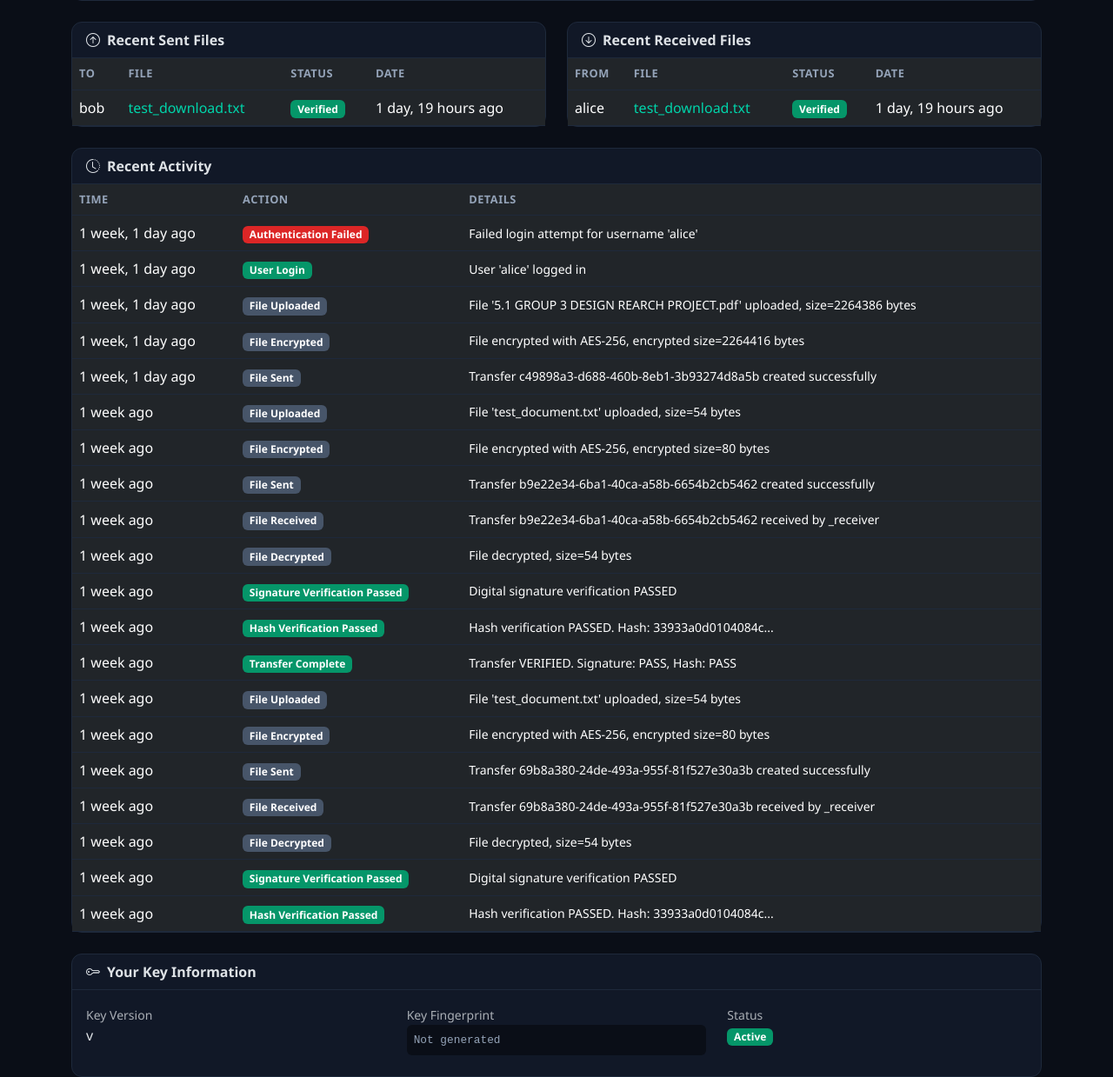
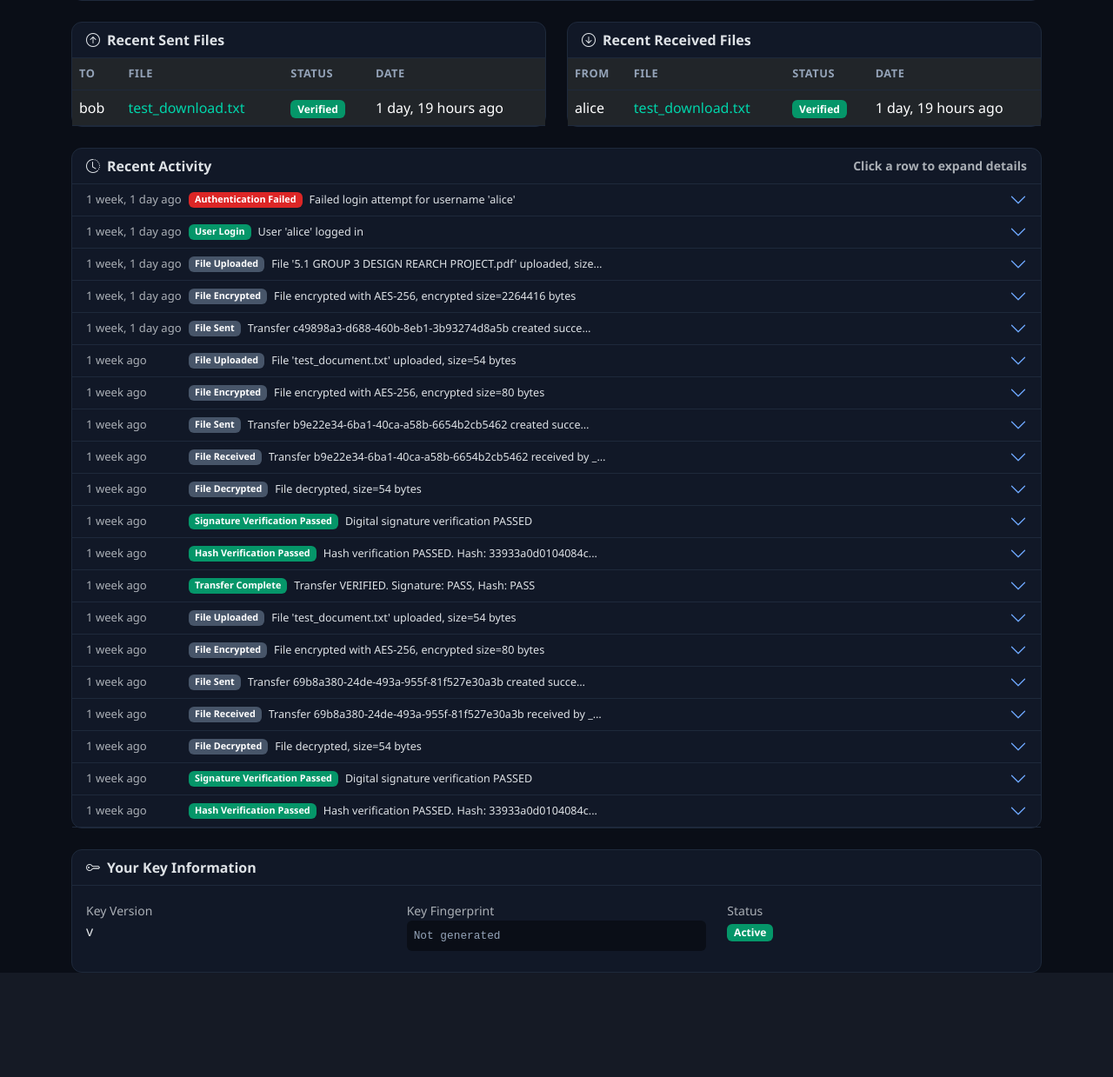
Before and after one commit to Brian679/cypherVault, a Django app: template core/templates/core/dashboard.html in a window 1280 px wide. Shown: the part 561-1800 px from the top of the page at 87% size. After the commit the page ends 1680 px from the top, so only its background shows below. Run offline with Django 5.2, Linux system fonts and the light colour scheme; data comes from the database, SQL or seed files in the repository; the template is opened without the code that fills it: values that come from a table or form of the project are taken from there, most other values are stand-ins (such as "Sample title", 1, 10 or a date in 2020).

Commit message:
Add expandable accordion for Recent Activity on dashboard

```diff
--- a/core/templates/core/dashboard.html
+++ b/core/templates/core/dashboard.html
@@ -169,30 +169,83 @@
 
 <!-- Recent Activity -->
 <div class="card mt-4">
-    <div class="card-header">
-        <i class="bi bi-clock-history me-2"></i>Recent Activity
+    <div class="card-header d-flex justify-content-between align-items-center">
+        <span><i class="bi bi-clock-history me-2"></i>Recent Activity</span>
+        {% if recent_logs %}
+        <small class="text-muted">Click a row to expand details</small>
+        {% endif %}
     </div>
     <div class="card-body p-0">
         {% if recent_logs %}
-        <div class="table-responsive">
-            <table class="table table-hover mb-0">
-                <thead>
-                    <tr>
-                        <th>Time</th>
-                        <th>Action</th>
-                        <th>Details</th>
-                    </tr>
-                </thead>
-                <tbody>
-                    {% for log in recent_logs %}
-                    <tr>
-                        <td>{{ log.timestamp|timesince }} ago</td>
-                        <td><span class="badge {{ log.action|action_badge }}">{{ log.get_action_display }}</span></td>
-                        <td class="small">{{ log.details|truncatechars:80 }}</td>
-                    </tr>
-                    {% endfor %}
-                </tbody>
-            </table>
+        <div class="accordion accordion-flush" id="activityAccordion">
+            {% for log in recent_logs %}
+            <div class="accordion-item" style="background: transparent; border-bottom: 1px solid var(--cv-border);">
+                <h2 class="accordion-header" id="actHead{{ forloop.counter }}">
+                    <button class="accordion-button collapsed px-3 py-2" type="button"
+                            data-bs-toggle="collapse" data-bs-target="#actBody{{ forloop.counter }}"
+                            aria-expanded="false" aria-controls="actBody{{ forloop.counter }}"
+                            style="background: transparent; color: var(--cv-text); font-size: 0.9rem; box-shadow: none;">
+                        <span class="d-flex align-items-center gap-2 flex-wrap w-100">
+                            <span class="text-muted" style="min-width: 110px; font-size: 0.82rem;">{{ log.timestamp|timesince }} ago</span>
+                            <span class="badge {{ log.action|action_badge }}">{{ log.get_action_display }}</span>
+                            <span class="small text-truncate" style="max-width: 400px;">{{ log.details|truncatechars:60 }}</span>
+                        </span>
+                    </button>
+                </h2>
+                <div id="actBody{{ forloop.counter }}" class="accordion-collapse collapse"
+                     aria-labelledby="actHead{{ forloop.counter }}" data-bs-parent="#activityAccordion">
+                    <div class="accordion-body px-4 py-3" style="background: var(--cv-bg); border-top: 1px solid var(--cv-border);">
+                        <div class="row g-3">
+                            <div class="col-md-6">
+                                <small class="text-muted d-block">Full Details</small>
+                                <span class="small">{{ log.details|default:"—" }}</span>
+                            </div>
+                            <div class="col-md-3">
+                                <small class="text-muted d-block">Actor</small>
+                                <span class="small">{{ log.actor.username|default:"system" }}</span>
+                            </div>
+                            <div class="col-md-3">
+                                <small class="text-muted d-block">Target User</small>
+                                <span class="small">{{ log.target_user.username|default:"—" }}</span>
+                            </div>
+                            <div class="col-md-3">
+                                <small class="text-muted d-block">IP Address</small>
+                                <span class="small font-monospace">{{ log.ip_address|default:"—" }}</span>
+                            </div>
+                            <div class="col-md-3">
+                                <small class="text-muted d-block">Verification</small>
+                                <span class="small">
+                                    {% if log.verification_result is None %}—
+                                    {% elif log.verification_result %}<span class="text-success"><i class="bi bi-check-circle"></i> Passed</span>
+                                    {% else %}<span class="text-danger"><i class="bi bi-x-circle"></i> Failed</span>
+                                    {% endif %}
+                                </span>
+                            </div>
+                            <div class="col-md-3">
+                                <small class="text-muted d-block">Timestamp</small>
+                                <span class="small">{{ log.timestamp|date:"M d, Y H:i:s" }}</span>
+                            </div>
+                            <div class="col-md-3">
+                                <small class="text-muted d-block">Transfer</small>
+                                <span class="small">
+                                    {% if log.transfer %}
+                                    <a href="{% url 'transfer_detail' log.transfer.id %}" style="color: var(--cv-primary);">
+                                        {{ log.transfer.original_filename|truncatechars:20 }}
+                                    </a>
+                                    {% else %}—{% endif %}
+                                </span>
+                            </div>
+                            {% if log.file_hash %}
+                            <div class="col-12">
+                                <small class="text-muted d-block">File Hash (SHA-256)</small>
+                                <span class="small font-monospace hash-display" style="font-size: 0.78rem;">{{ log.file_hash }}</span>
+                            </div>
+                            {% endif %}
+                        </div>
+                    </div>
+                </div>
+            </div>
+            {% endfor %}
         </div>
         {% else %}
         <p class="text-muted text-center py-4">No activity yet.</p>
```
